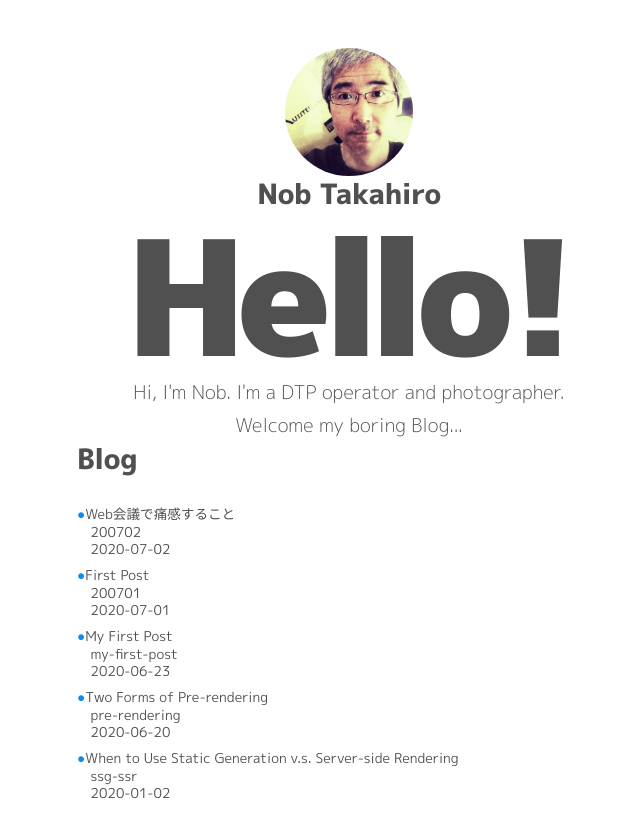
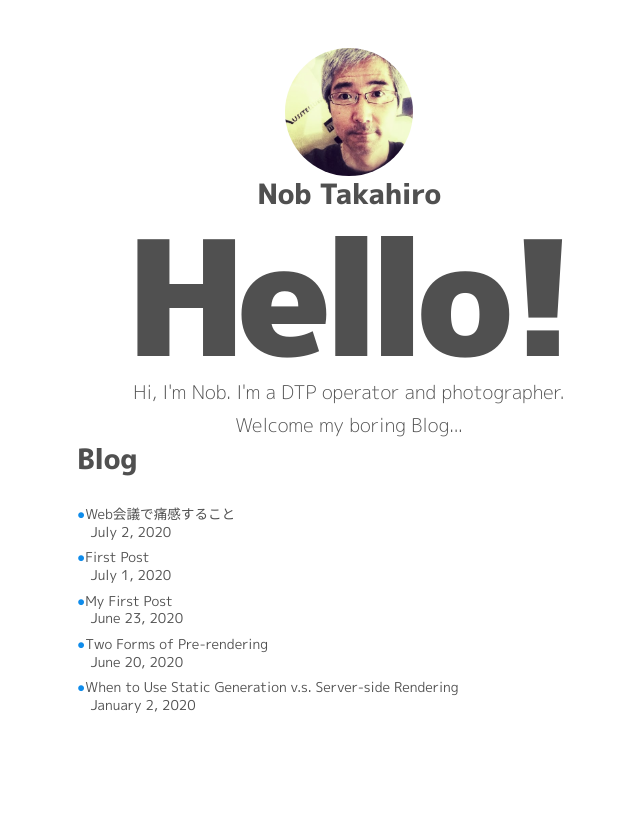
Before and after one commit to vivlio-kumihan/tk, a Next.js app: page / in a window 1280 px wide. Shown: the top 838 px of the page, without its empty margins (291-931 px from the left). After the commit the page ends 810 px from the top, so only its background shows below. Built offline with nearby package versions, Linux system fonts and the light colour scheme; no server answers.

Commit message:
modify express date

```diff
--- /dev/null
+++ b/components/date.js
@@ -0,0 +1,10 @@
+import { parseISO, format } from "date-fns"
+
+export default function Date({ dateString }) {
+  const date = parseISO(dateString)
+  return (
+    <time dataTime={dateString}>
+      {format(date, "LLLL d, yyyy")}
+    </time>
+  )
+}
--- a/package.json
+++ b/package.json
@@ -10,6 +10,7 @@
     "deploy": "rm -rf node_modules/.cache && rimraf out && next build && next export && touch out/.nojekyll && gh-pages -d out -t true"
   },
   "dependencies": {
+    "date-fns": "^2.14.0",
     "gray-matter": "^4.0.2",
     "next": "latest",
     "react": "^16.12.0",
--- a/pages/index.js
+++ b/pages/index.js
@@ -1,6 +1,7 @@
 import Head from "next/head"
 import Layout, { siteTitle } from "../components/layout"
 import { getSortedPostsData } from "../lib/posts"
+import Date from "../components/date"
 
 export default function Home({ allPostsData }) {
   return (
@@ -30,8 +31,8 @@ export default function Home({ allPostsData }) {
           {allPostsData.map(({ id, date, title }) => (
             <li key={id}>
               {title}<br />
-              {id}<br />
-              {date}
+              {/* {id}<br /> */}
+              <Date dateString={date} />
             </li>
           ))}
         </ul>
```
Also changed, not shown: pages/posts/[id].js (+17 -5 lines), 1 other file (tests, documents, lock files or other folders).
